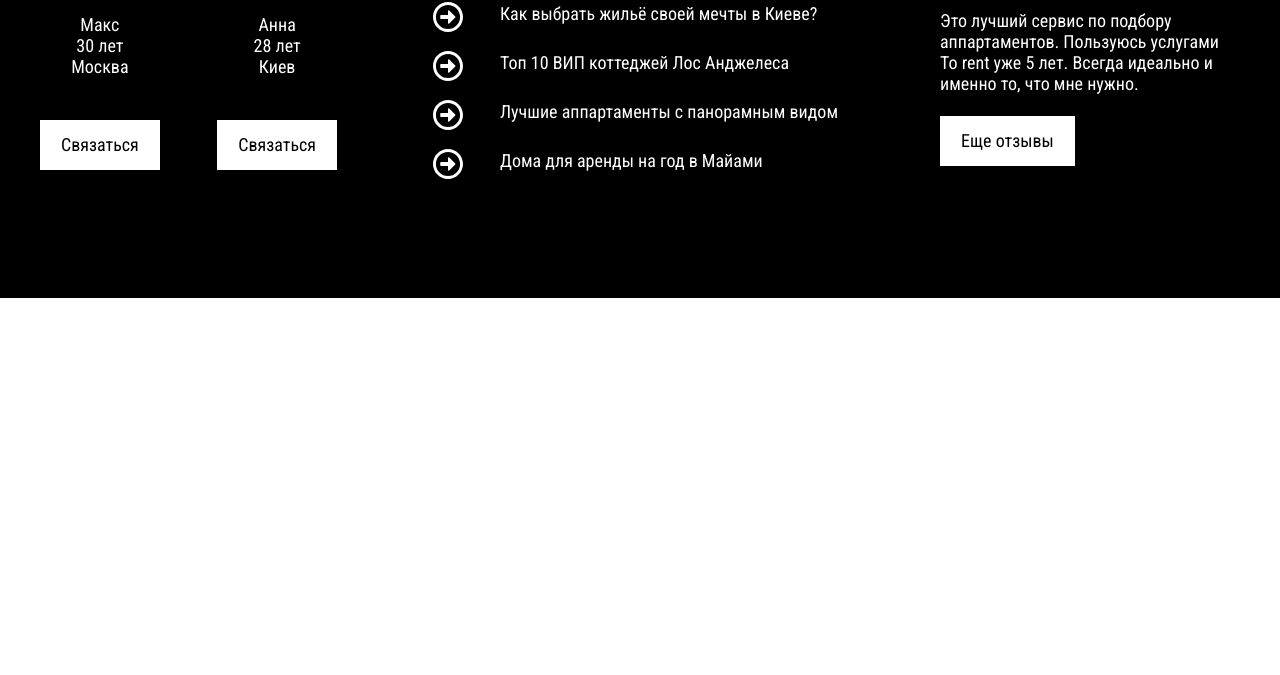
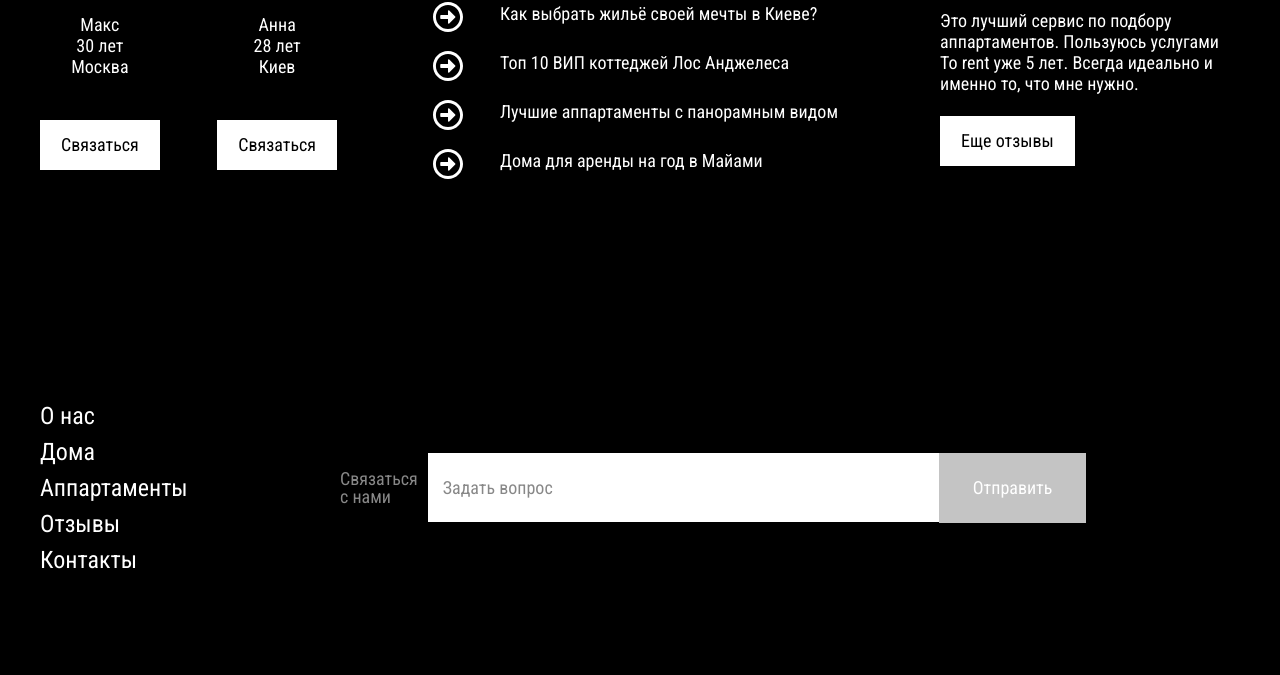
Before and after one commit to shock-dev/to2rent, a website: page app/index.html in a window 1280 px wide. Shown: the part 3581-4256 px from the top of the page. Before the commit the page ends 3879 px from the top, so only its background shows below. Drawn offline with nearby package versions, Linux system fonts and the light colour scheme.

Commit message:
#Added: Footer

```diff
--- a/app/index.html
+++ b/app/index.html
@@ -165,14 +165,11 @@
 
         <div class="reviews">
           <div class="about__title">Отзывы</div>
-
           <img class="reviews__img" src="img/review-1.jpg" alt="">
-
           <p class="reviews__text">
             Это лучший сервис по подбору
             аппартаментов. Пользуюсь услугами To rent уже 5 лет. Всегда идеально и именно то, что мне нужно.
           </p>
-
           <a class="reviews__link" href="#">Еще отзывы</a>
         </div>
 
@@ -180,6 +177,36 @@
     </div>
   </section>
 
+  <footer class="footer">
+    <div class="footer__top">
+      <div class="container">
+        <div class="footer__top-inner">
+          <nav class="footer__menu">
+            <ul class="footer__menu-list">
+              <li class="footer__menu-item"><a class="footer__menu-link" href="#">О нас</a></li>
+              <li class="footer__menu-item"><a class="footer__menu-link" href="#">Дома</a></li>
+              <li class="footer__menu-item"><a class="footer__menu-link" href="#">Аппартаменты</a></li>
+              <li class="footer__menu-item"><a class="footer__menu-link" href="#">Отзывы</a></li>
+              <li class="footer__menu-item"><a class="footer__menu-link" href="#">Контакты</a></li>
+            </ul>
+          </nav>
+
+          <form class="footer__form">
+            <label class="footer__form-label">Связаться <br> с нами</label>
+            <input class="footer__form-input" type="text" placeholder="Задать вопрос">
+            <button class="footer__form-btn" type="submit">Отправить</button>
+          </form>
+        </div>
+      </div>
+    </div>
+
+    <div class="logo footer__logo">
+      <a class="logo__link" href="#">
+        <img class="logo__link-img" src="img/logo.svg" alt="to2rent">
+      </a>
+    </div>
+  </footer>
+
   <script src="https://ajax.googleapis.com/ajax/libs/jquery/3.4.1/jquery.min.js"></script>
   <script src="js/libs.min.js"></script>
   <script src="js/main.js"></script>
--- a/app/scss/style.scss
+++ b/app/scss/style.scss
@@ -373,6 +373,77 @@
   }
 }
 
+.footer {
+
+  &__top {
+    background-color: #000;
+  }
+
+  &__top-inner {
+    padding: 100px 0;
+    display: flex;
+    align-items: center;
+  }
+
+  &__menu-list {
+    width: 250px;
+    margin-right: 50px;
+  }
+
+  &__menu-link {
+    font-size: 24px;
+    line-height: 36px;
+    color: #fff;
+  }
+
+  &__logo {
+    text-align: center;
+    padding: 3px 0 23px;
+  }
+}
+
+.footer__form {
+  display: flex;
+  align-items: center;
+
+  &-label {
+    font-size: 18px;
+    line-height: 18px;
+    color: #888888;
+    margin-right: 10px;
+  }
+
+  &-input {
+    display: block;
+    width: 511px;
+    height: 69px;
+    background-color: #fff;
+    border: none;
+    padding: 0 15px;
+    font-family: Roboto Condensed;
+    font-size: 18px;
+    line-height: 24px;
+    color: #888888;
+
+    &::placeholder {
+      font-family: Roboto Condensed;
+      font-size: 18px;
+      line-height: 24px;
+      color: #888888;
+    }
+  }
+
+  &-btn {
+    color: #fff;
+    background: #C4C4C4;
+    cursor: pointer;
+    font-size: 18px;
+    line-height: 18px;
+    padding: 26px 34px 26px;
+    border: none;
+  }
+}
+
 
 
 
```
Also changed, not shown: app/css/style.min.css.
